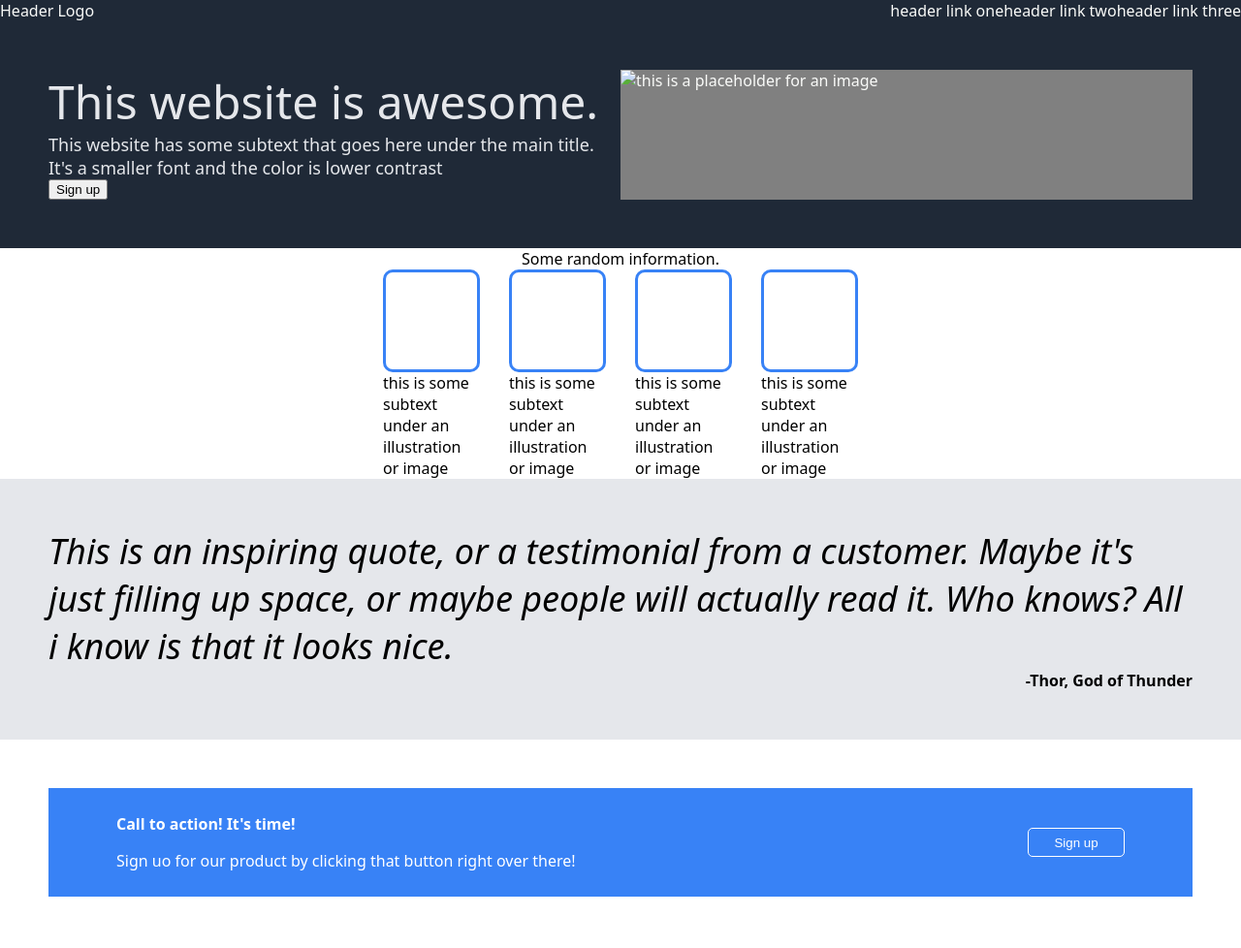
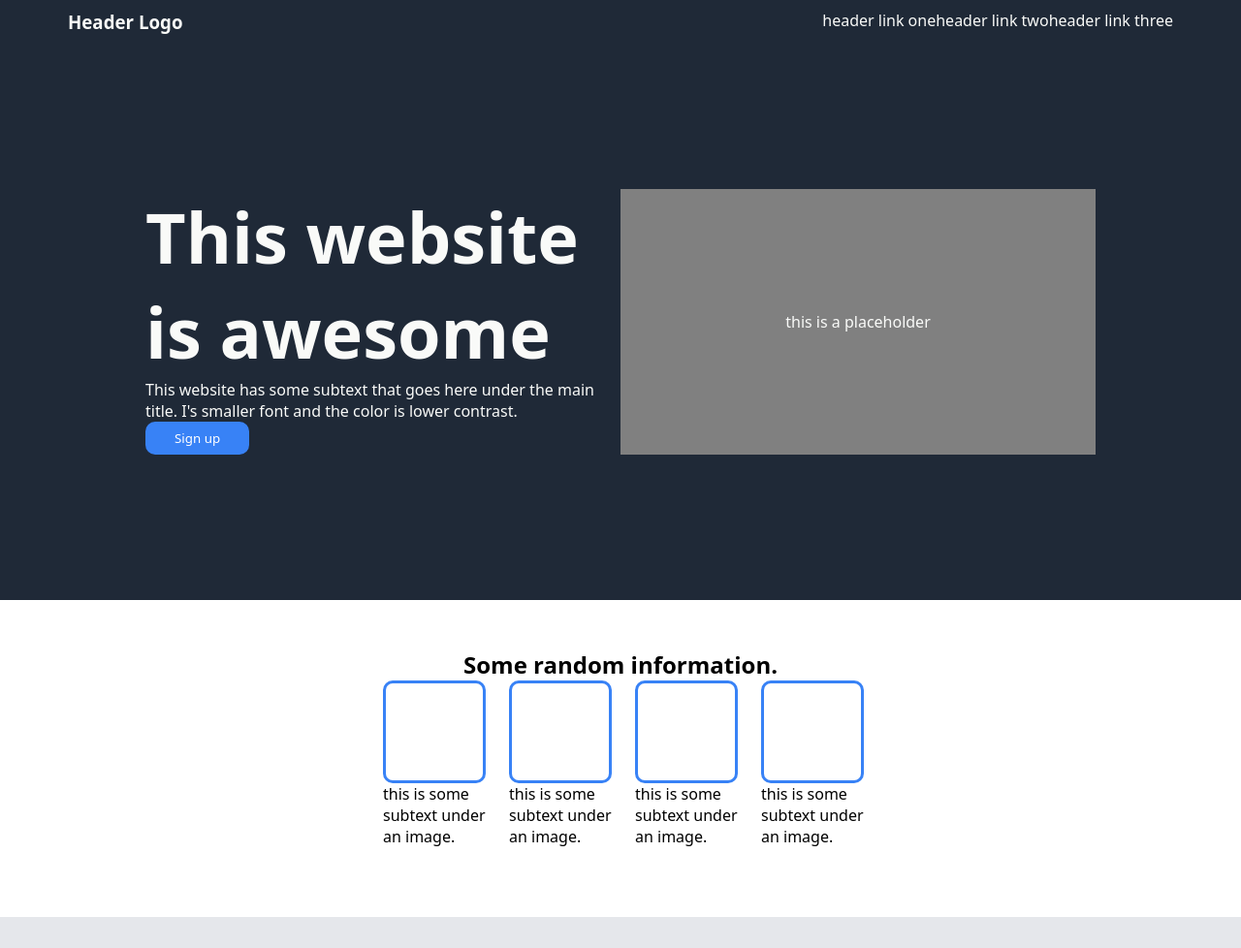
Before and after one commit to Gerater/landing-page-project, a plain HTML site: page index.html in a window 1280 px wide. Shown: the top 978 px of the page at 97% size. Drawn offline with Linux system fonts and the light colour scheme.

Commit message:
Final work
Fixed the flex missunderstandings.

```diff
--- a/index.html
+++ b/index.html
@@ -8,58 +8,85 @@
     <link rel="stylesheet" href="styles.css">
 </head>
 <body>
-        <div class="section-one">
-            <div class="header">
-                <div class="logo">
-                    Header Logo
-                </div>
+    <header>
+        <div class="container">
+            <h3 class="logo">
+                Header Logo
+            </h3>
+            <nav>
                 <ul>
                     <li>header link one</li>
                     <li>header link two</li>
-                <li>header link three</li>
-            </ul>
+                    <li>header link three</li>
+                </ul>
+            </nav>
         </div>
-        <div class="hero">
-            <div class="hero-inside-container">
-                <div class="herotext">
-                    <div class="heromain">
-                        This website is awesome.
-                    </div>
-                    <div class="herosubtext">This website has some subtext that goes here under the main title. It's a smaller font and the color is lower contrast</div>
-                    <button>Sign up</button>
+
+    </header>
+
+    <section id="section1">
+        <div class="container">
+            <div class="text">
+                <div class="title">
+                    <h1>This website is awesome</h1>
                 </div>
-                <div class="imgplaceholder"><img src="" alt="this is a placeholder for an image"></div>
+                <div class="subtext">
+                    <p class="subtext">This website has some subtext that goes here under the main title. I's smaller font and the color is lower contrast.</p>
+                </div>
+                <button>Sign up</button>
+            </div>
+            <div class="imgholder">
+                <p>this is a placeholder</p>
             </div>
         </div>
-    </div>
-    <div class="section-two">
-        <div class="sect-title">Some random information.</div>
-        <div class="box-container">
-            <div class="cardcontainer"><div class="imgcontainer"></div><div>this is some subtext under an illustration or image</div></div>
-            <div class="cardcontainer"><div class="imgcontainer"></div><div>this is some subtext under an illustration or image</div></div>
-            <div class="cardcontainer"><div class="imgcontainer"></div><div>this is some subtext under an illustration or image</div></div>
-            <div class="cardcontainer"><div class="imgcontainer"></div><div>this is some subtext under an illustration or image</div></div>
+
+    </section>
+
+
+    <section id="section2">
+        <div class="container">
+            <div class="cardtitle"><h2>Some random information.</h2></div>
+            <div class="cards">
+                <div class="card"><div class="imgholder"></div><p class="subtext">this is some subtext under an image.</p></div>
+                <div class="card"><div class="imgholder"></div><p class="subtext">this is some subtext under an image.</p></div>
+                <div class="card"><div class="imgholder"></div><p class="subtext">this is some subtext under an image.</p></div>
+                <div class="card"><div class="imgholder"></div><p class="subtext">this is some subtext under an image.</p></div>
+            </div>
         </div>
-    </div>
-    <div class="section-three">
-        <div class="quote-container">
+
+    </section>
+
+
+    <section id="section3">
+        <div class="container">
             <div class="quote">
-                This is an inspiring quote, or a testimonial from a customer. Maybe it's just filling up space, or maybe people will actually read it. Who knows? All i know is that it looks nice.
+                <h1>
+                    This is an inspiring quote,
+                    or a testimonial from a customer. Maybe it's just filling up space
+                    , or maybe people will actually read it. Who knows? All i know is
+                    that it looks nice
+                </h1>
             </div>
-            <div class="author">-Thor, God of Thunder</div>
+            <div class="author">
+                <h3>-Thor, God of Thunder</h3>
+            </div>
         </div>
-    </div>
-    <div class="section-four">
-        <div class="call-container">
-            <div>
-                <p class="call">Call to action! It's time!</p>
-                <p>Sign uo for our product by clicking that button right over there!</p>
+
+    </section>
+
+    <section id="section4">
+
+        <div class="container">
+            <div class="sect4text">
+                <h3>Call to action! It's time!</h3>
+                <p class="subtext">Sign out for our product by clicking that button right over there!</p>
             </div>
             <button>Sign up</button>
         </div>
-    </div>
+    </section>
+
     <footer>
-        Copyright © The Odin Project 2021
+        <h4>Copyright &copy; The Odin Project 2023</h4>
     </footer>
 </body>
 </html>
--- a/styles.css
+++ b/styles.css
@@ -1,157 +1,149 @@
+*{
+    margin: 0;
+    padding: 0;
+    font-family: system-ui, -apple-system, BlinkMacSystemFont, 'Segoe UI', Roboto, Oxygen, Ubuntu, Cantarell, 'Open Sans', 'Helvetica Neue', sans-serif;
+}
+
 html,
 body{
-    display: flex;
-    flex-direction: column;
-    font-family: system-ui, -apple-system, BlinkMacSystemFont, 'Segoe UI', Roboto, Oxygen, Ubuntu, Cantarell, 'Open Sans', 'Helvetica Neue', sans-serif;
-    height: 100%;
-    width: auto;
-    margin: 0;
-    }
-
-
-.section-one{
-    flex: 1;
-    background-color: #1f2937;
-    color: #F9FAF8;
+    box-sizing: border-box;
 }
 
-.header{
+header, #section1, footer{
+    background-color: #1f2937;
+    color: #f9faf8;
+}
+
+#section1{
+    padding: 150px;
+}
+
+header{
+    padding: 10px 70px;
+}
+
+header .container{
     display: flex;
     justify-content: space-between;
 }
 
-.hero{
-    padding: 50px;
+#section1 .container{
     display: flex;
 }
 
-.hero-inside-container{
-    display: flex;
+#section1 .title{
+    font-size: 48px;
+    font-weight: bolder;
 }
 
-.herotext{
-    display: flex;
-    flex-wrap: wrap;
-    flex: 1;
-    font-size: 18px;
-    color: #E5E7EB;
-}
-
-.heromain{
-    font-size: 48px;
-}
-
-.imgplaceholder{
-    background-color: gray;
+#section1 .text,
+.imgholder{
     flex: 1;
 }
 
-ul{
+.imgholder{
+    background-color: gray;
     display: flex;
-    list-style: none;
-    padding: 0;
-    margin: 0;
+    justify-content: center;
+    align-items: center;
 }
 
-/* ----------------- */
+#section2 {
+    padding: 50px;
+}
 
-.section-two{
+#section2 .container{
     display: flex;
     flex-direction: column;
     justify-content: center;
     align-items: center;
 }
 
-.sect-title{
+.cards{
     display: flex;
-    justify-content: center;
+    gap: 30px;
 }
 
-.box-container{
+.card{
     display: flex;
-    gap: 30px;
-    width: 1000px;
-    justify-content: center;
-}
-
-.cardcontainer{
-    display: flex;
+    flex-direction: column;
     flex-wrap: wrap;
     width: 100px;
 }
 
-.imgcontainer{
-    border: #3882F6 solid 3px;
-    height: 100px;
+.cards .imgholder{
     width: 100px;
+    min-height: 100px;
+    border: 3px solid #3882f6;
     border-radius: 10px;
+    background-color: white;
 }
 
-/* ----------------- */
-
-.section-three {
-    flex: 1;
-    background-color: #E5E7EB;
-    display: flex;
-    justify-content: center;
-    align-items: center;
+#section3{
     padding: 50px;
+    background-color: #e5e7eb;
 }
 
-.quote-container{
+#section3 .container{
     display: flex;
     flex-direction: column;
-    justify-content: center;
-    align-items: center;
 }
 
 .quote{
     font-size: 36px;
     font-style: italic;
+    color: #1f2937;
     font-weight: lighter;
 }
 
 .author{
     align-self: flex-end;
-    font-weight: 700;
 }
 
-/* ------------ */
+#section4{
+    padding: 70px;
+}
 
-.section-four{
-    flex: 1;
+#section4 .container{
+    border-radius: 10px;
+    display: flex;
+    background-color: #3882f6;
+    color: white;
+    padding: 40px;
+    align-items: center;
+    justify-content: center;
+    gap: 150px;
+}
+
+#section4 button{
+    flex-grow: 2;
+    border: 1px solid white;
+    max-width: 100px;
+    flex-wrap: nowrap;
+}
+
+.sect4text{
+    flex-grow: 3;
+    max-width: 600px;
+}
+
+footer{
+    padding: 30px;
     display: flex;
     justify-content: center;
     align-items: center;
 }
 
-.call-container{
-    flex: 1;
-    background-color: #3882F6;
-    margin: 50px;
+
+ul{
+    list-style-type: none;
     display: flex;
-    justify-content: space-between;
-    padding: 10px 70px;
 }
 
-.call-container p{
+button{
+    background-color: #3882f6;
     color: white;
+    border: 0px solid;
+    padding: 8px 30px;
+    border-radius: 10px;
 }
-
-.call{
-    font-weight: 800;
-}
-
-button,
-.call-container{
-}
-
-.call-container button{
-    border: white solid 1px;
-    background-color: #3882F6;
-    color: white;
-    height: 30px;
-    width: 100px;
-    align-self: center;
-    border-radius: 5px;
-}
```
